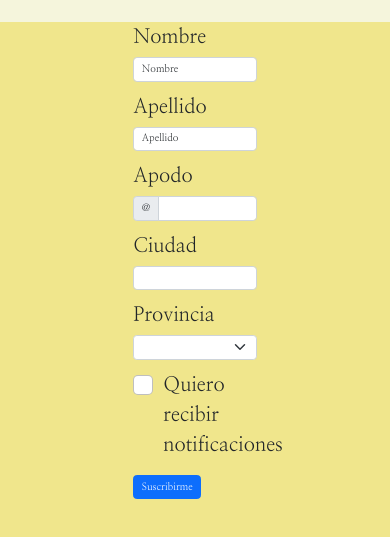
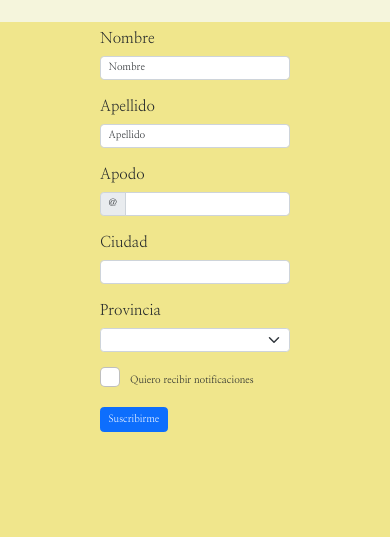
Before and after one commit to cmarinzalta/Vivero-Tamaris, a website: page contacto.html in a window 390 px wide. Shown: the part 121-658 px from the top of the page. Drawn offline with nearby package versions, Linux system fonts and the light colour scheme.

Commit message:
mediaqueries-completas

```diff
--- a/contacto.html
+++ b/contacto.html
@@ -38,26 +38,26 @@
     <main>
         <section class="fomulario-suscripcion">
             <form class="row g-3">
-                <div class="col-4">
+                <div class="col-6">
                 <label for="validationDefault01" class="form-label">Nombre</label>
                 <input type="text" class="form-control" id="validationDefault01" value="Nombre" required>
                 </div>
-                <div class="col-4">
+                <div class="col-6">
                 <label for="validationDefault02" class="form-label">Apellido</label>
                 <input type="text" class="form-control" id="validationDefault02" value="Apellido" required>
                 </div>
-                <div class="col-4">
+                <div class="col-6">
                 <label for="validationDefaultUsername" class="form-label">Apodo</label>
                 <div class="input-group">
                     <span class="input-group-text" id="inputGroupPrepend2">@</span>
                     <input type="text" class="form-control" id="validationDefaultUsername"  aria-describedby="inputGroupPrepend2" required>
                 </div>
                 </div>
-                <div class="col-4">
+                <div class="col-6">
                 <label for="validationDefault03" class="form-label">Ciudad</label>
                 <input type="text" class="form-control" id="validationDefault03" required>
                 </div>
-                <div class="col-4">
+                <div class="col-6">
                 <label for="validationDefault04" class="form-label">Provincia</label>
                 <select class="form-select" id="validationDefault04" required>
                     <option selected disabled value=""></option>
@@ -86,7 +86,7 @@
                     <option>Formosa</option>
                 </select>
                 </div>
-                <div class="col-4">
+                <div class="col-6">
                 <div class="form-check">
                     <input class="form-check-input" type="checkbox" value="" id="invalidCheck2" required>
                     <label class="form-check-label" for="invalidCheck2">
@@ -94,7 +94,7 @@
                     </label>
                 </div>
                 </div>
-                <div class="col-4">
+                <div class="col-6">
                 <button class="btn btn-primary" type="submit">Suscribirme</button>
                 </div>
             </form>
--- a/sass/misc/_mediaqueries.scss
+++ b/sass/misc/_mediaqueries.scss
@@ -31,7 +31,7 @@
     nav ul {
         gap: 1rem;
     }
-}
+ }
 
 /*carrusel inicio*/
 
@@ -67,3 +67,20 @@
         width: 244px;
     }
 }
+
+/*formulario*/
+
+@media screen and (max-width: 856px){
+    .form-label {
+       font-size: $text-xsmall/2;
+    }
+    .form-check-label {
+        font-size: $text-xsmall/2;
+    }
+}
+
+@media screen and (max-width: 450px){
+    .form-check-label {
+        font-size: $text-xsmall/3;
+    }
+}
--- a/sass/partials/_footer.scss
+++ b/sass/partials/_footer.scss
@@ -5,4 +5,9 @@ footer{
     font-family: $font-principal;
     background-color: $secondary;
     font-size: $text-xsmall;
+
+    p {
+        margin-bottom: 0%;
+
+    }
 }
--- a/sass/views/_home.scss
+++ b/sass/views/_home.scss
@@ -3,7 +3,7 @@
 .inicio{
     max-width: 750px;
     margin:auto ;
-    height: 80vh;
+    height: 100vh;
 
     &__titulo {
         font-family: $font-principal;
```
Also changed, not shown: index.html (+2 -0 lines), css/translated.css.
